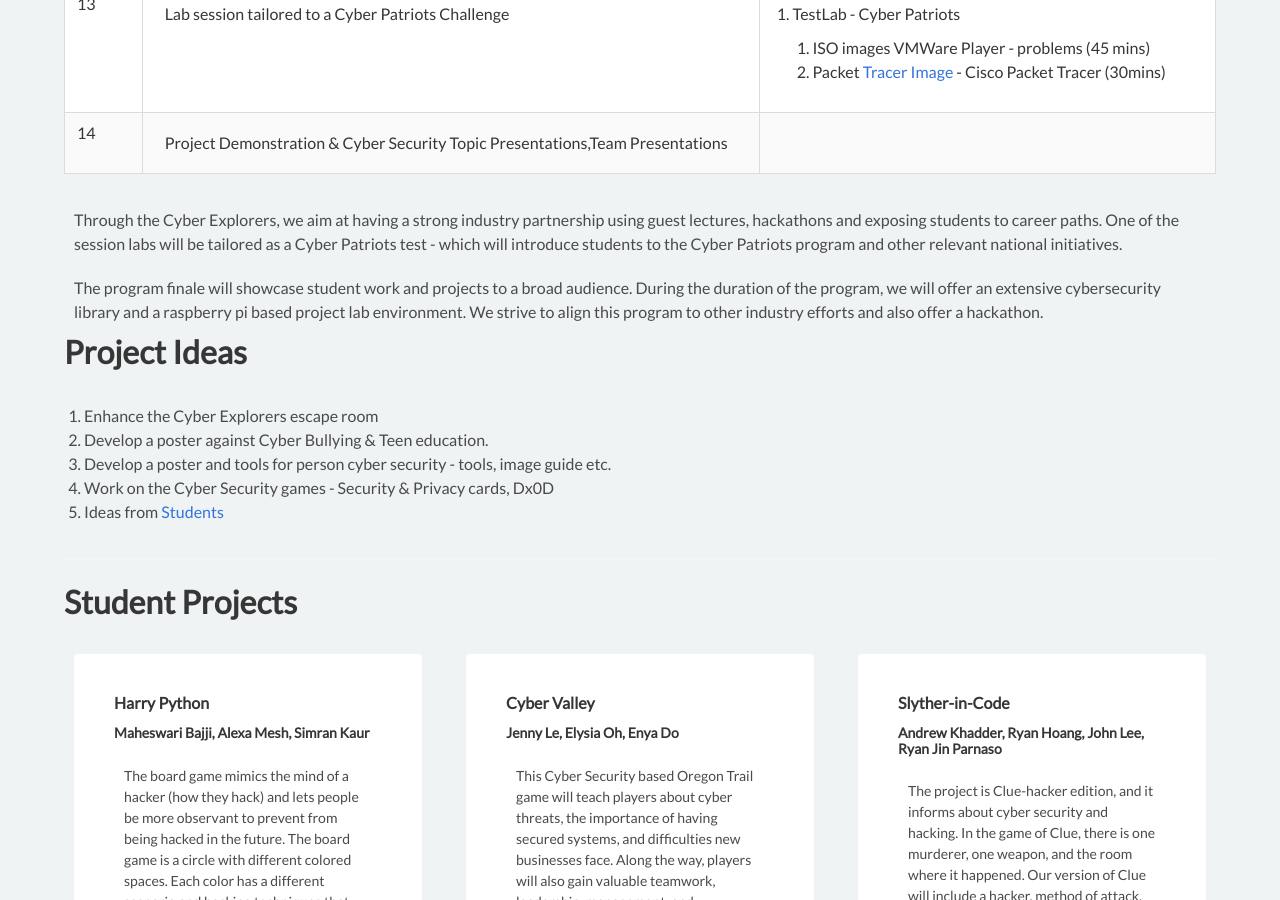
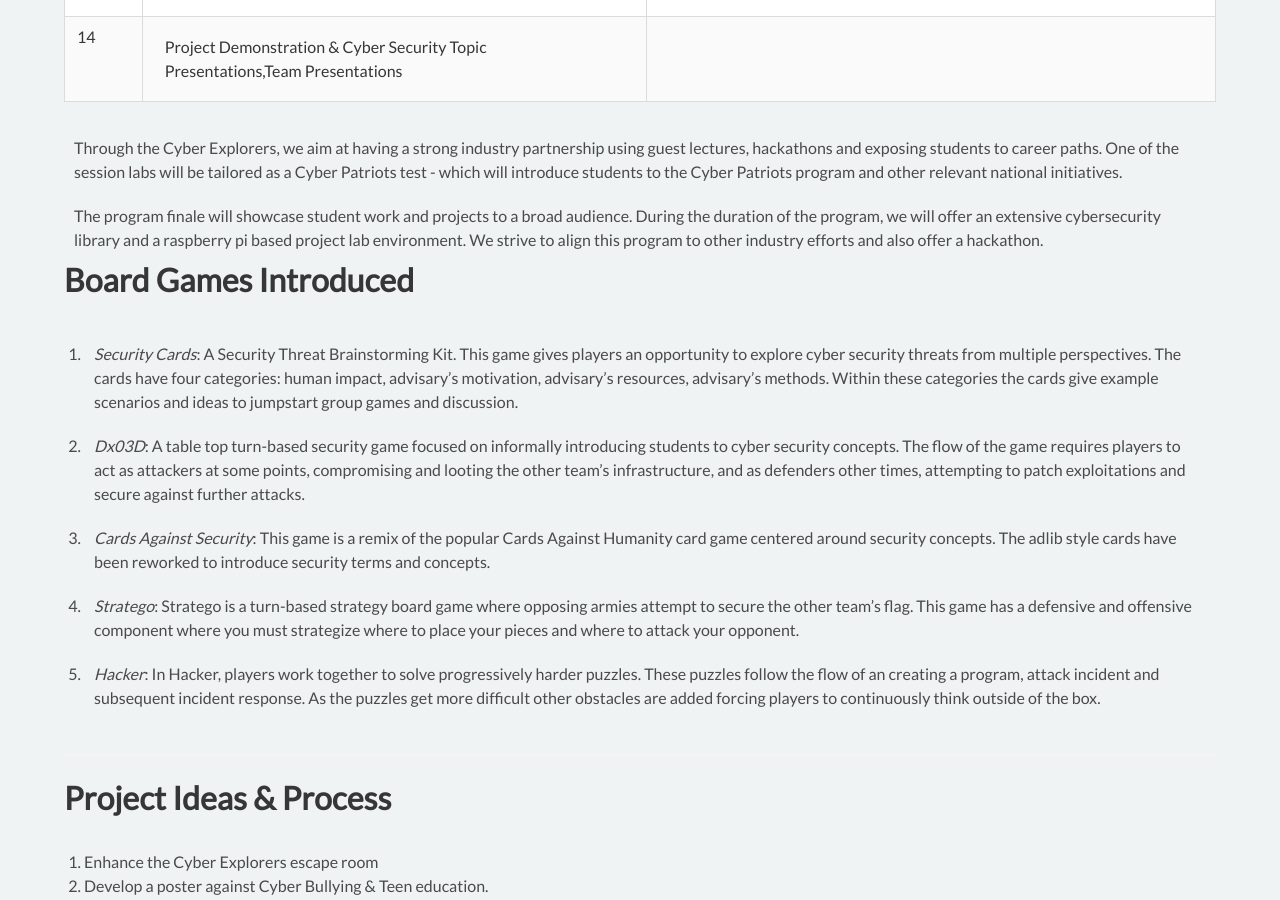
Before and after one commit to cyberdefendersprogram/www-homepage, a Jekyll site: the page built from cyberexplorers.md, in a window 1280 px wide and 900 px high, scrolled down 2691 px. Built offline with Jekyll 4.4.1, drawn with Linux system fonts in a browser that asks for light colours; nearby versions of some CDN libraries; some of the changed text lies outside the part shown.

Commit message:
explorers updates

```diff
--- a/cyberexplorers.md
+++ b/cyberexplorers.md
@@ -35,7 +35,19 @@
 The program finale will showcase student work and projects to a broad audience. During the duration of the program, we will offer an extensive cybersecurity library and a raspberry pi based project lab environment. We strive to align this program to other industry efforts and also offer a  hackathon.
 
 
-<h1 class="title">Project Ideas </h1>
+<h1 class="title">Board Games Introduced</h1>
+1. *Security Cards*: A Security Threat Brainstorming Kit. This game gives players an opportunity to explore cyber security threats from multiple perspectives. The cards have four categories: human impact, advisary’s motivation, advisary’s resources, advisary’s methods. Within these categories the cards give example scenarios and ideas to jumpstart group games and discussion.
+
+2. *Dx03D*: A table top turn-based security game focused on informally introducing students to cyber security concepts. The flow of the game requires players to act as attackers at some points, compromising and looting the other team’s infrastructure, and as defenders other times, attempting to patch exploitations and secure against further attacks.
+
+3. *Cards Against Security*: This game is a remix of the popular Cards Against Humanity card game centered around security concepts. The adlib style cards have been reworked to introduce security terms and concepts.
+
+4. *Stratego*: Stratego is a turn-based strategy board game where opposing armies attempt to secure the other team’s flag. This game has a defensive and offensive component where you must strategize where to place your pieces and where to attack your opponent.
+
+5. *Hacker*: In Hacker, players work together to solve progressively harder puzzles. These puzzles follow the flow of an creating a program, attack incident and subsequent incident response. As the puzzles get more difficult other obstacles are added forcing players to continuously think outside of the box.
+<hr/>
+
+<h1 class="title">Project Ideas & Process</h1>
 1. Enhance the Cyber Explorers escape room
 2. Develop a poster against Cyber Bullying & Teen education.
 3. Develop a poster and tools for person cyber security - tools, image guide etc.
```
Also changed, not shown: _data/cyber-explorers-curriculum-program.yml (+5 -3 lines).
